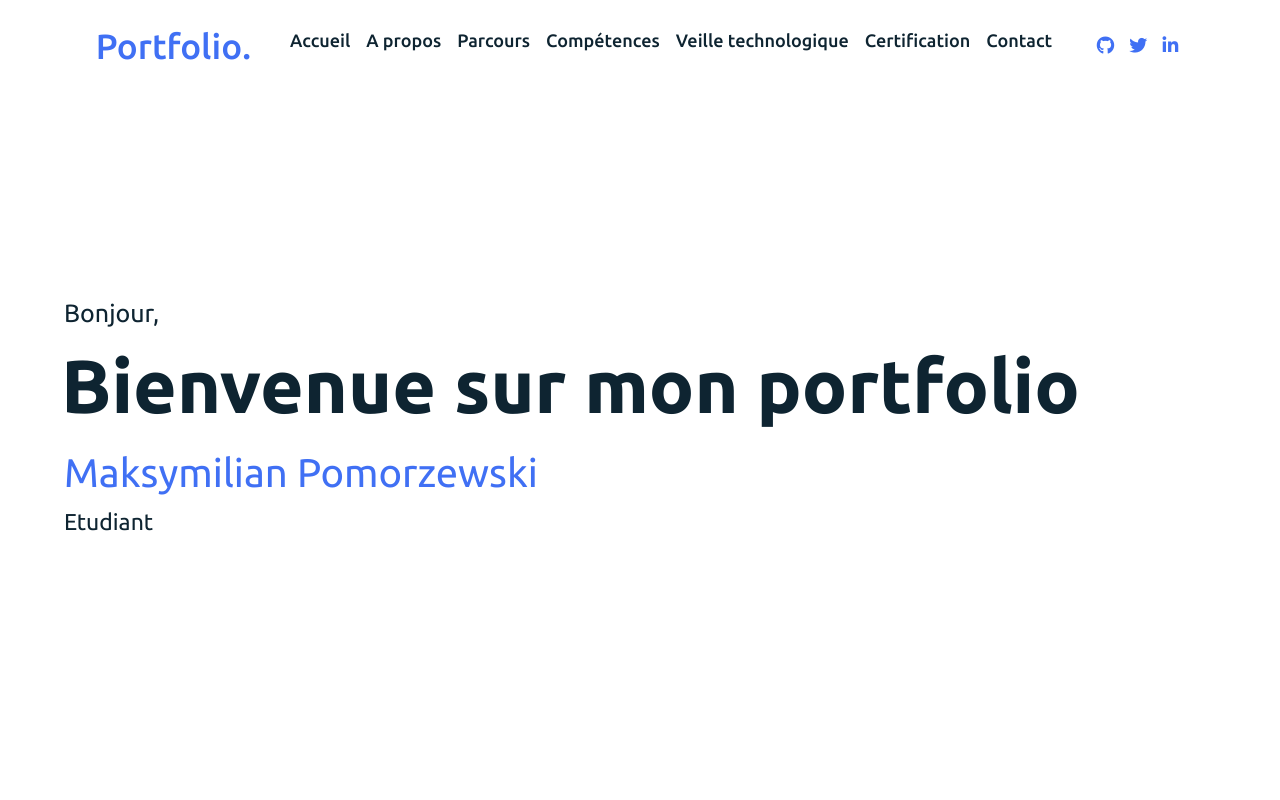
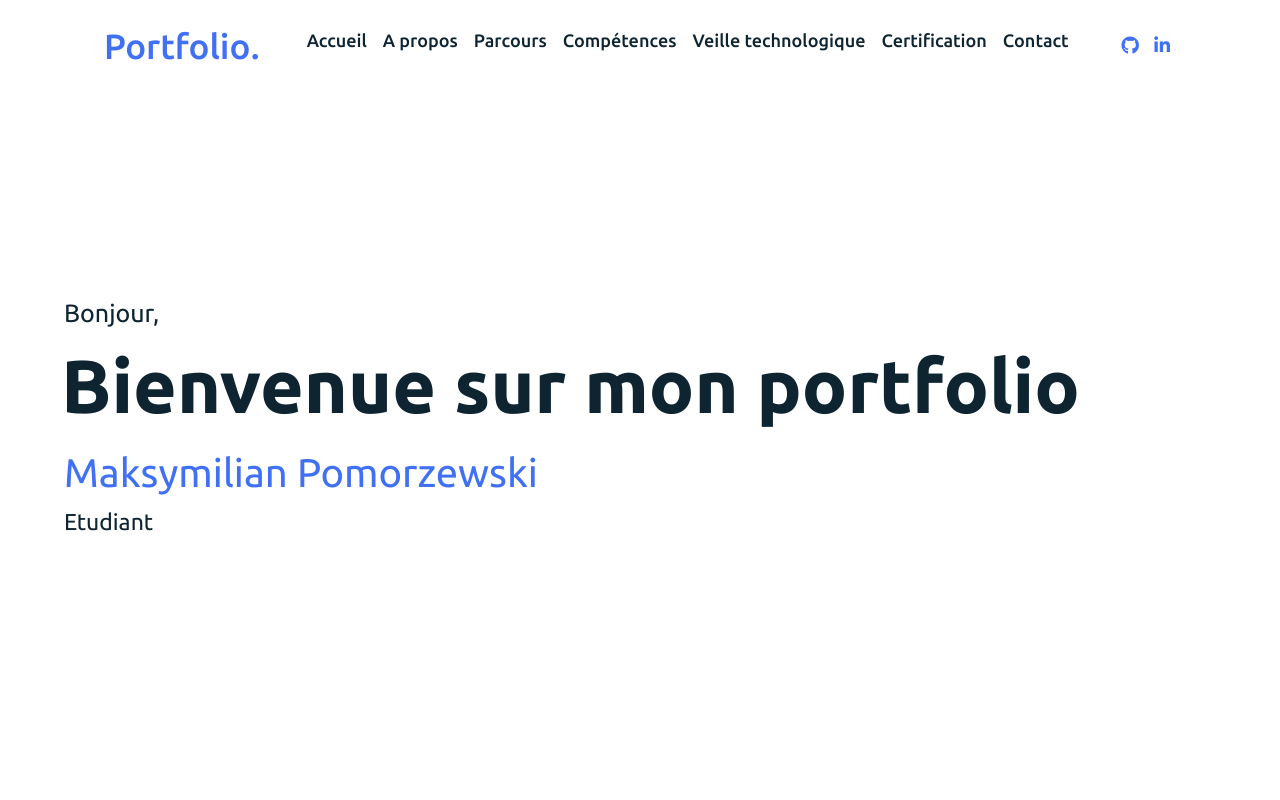
Before and after one commit to MaksY18/Portfolio, a plain HTML site: page index.html in a window 1280 px wide. Shown: the top 800 px of the page. Drawn offline with nearby package versions, Linux system fonts and the light colour scheme.

Commit message:
Update index.html

```diff
--- a/index.html
+++ b/index.html
@@ -39,8 +39,7 @@
       </ul>
       <div class="media-icons">
         <a href="https://github.com/MaksY18"><i class="fab fa-github"></i></a>
-        <a href=""><i class="fab fa-twitter"></i></a>
-        <a href="#"><i class="fab fa-linkedin-in"></i></a>
+        <a href="https://www.linkedin.com/in/maksymilian-pomorzewski-49a801283"><i class="fab fa-linkedin-in"></i></a>
       </div>
     </div>
     <div class="menu-btn">
```
